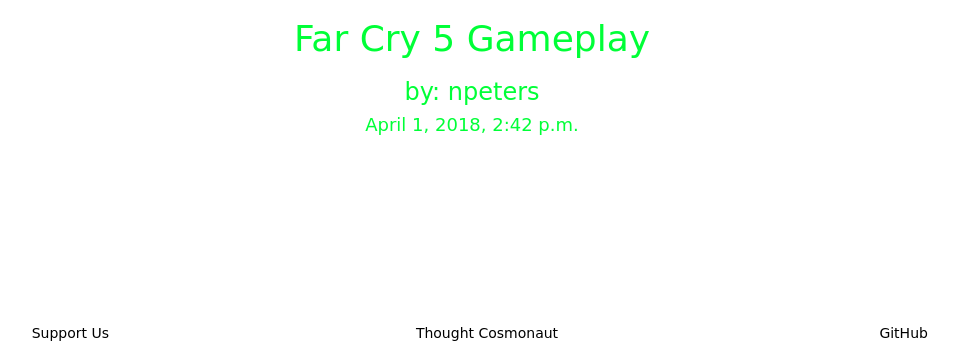
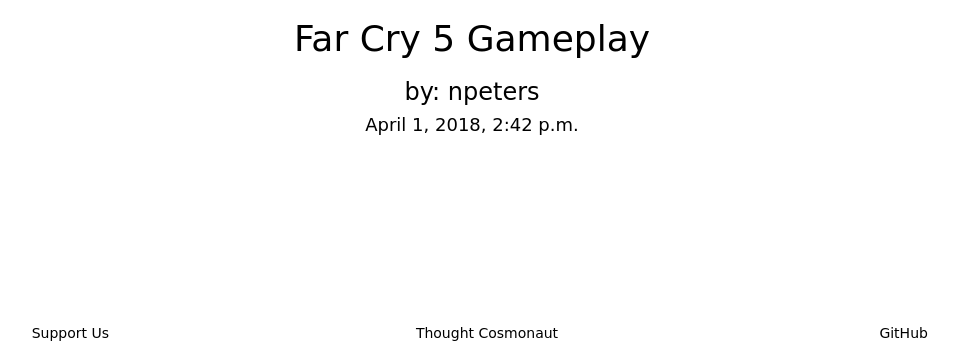
Before and after one commit to npeters52/ragequittech, a Django app: page /podcast/1/ in a window 1280 px wide. Shown: the part 696-1049 px from the top of the page, without its empty margins (153-1112 px from the left). Run offline with Django 3.2, Linux system fonts and the light colour scheme; data comes from the database, SQL or seed files in the repository; some libraries are stand-ins or nearby versions; some web fonts are replaced.

Commit message:
podcast style makeover

```diff
--- a/podcast/templates/podcast/podcast_detail.html
+++ b/podcast/templates/podcast/podcast_detail.html
@@ -20,7 +20,7 @@
                           {{ podcast.link|youtube_embed_url|safe }}
                       </div>
                     </div>
-                    <div class="row text-center podcast-details title-font theme-green">
+                    <div class="row text-center podcast-details title-font color-black">
                         <h1>{{podcast.name}}</h1>
                         <h3>by: {{podcast.author}}</h3>
                         <h4>{{podcast.pub_date}}</h4>
--- a/static/css/nav-style.css
+++ b/static/css/nav-style.css
@@ -24,7 +24,7 @@
 .nav-a {
     display: block;
     font-size: 25px;
-    color: #00ff37;
+    color: black;
     text-align: center;
     padding: 25px 40px;
     text-decoration: none;
```
